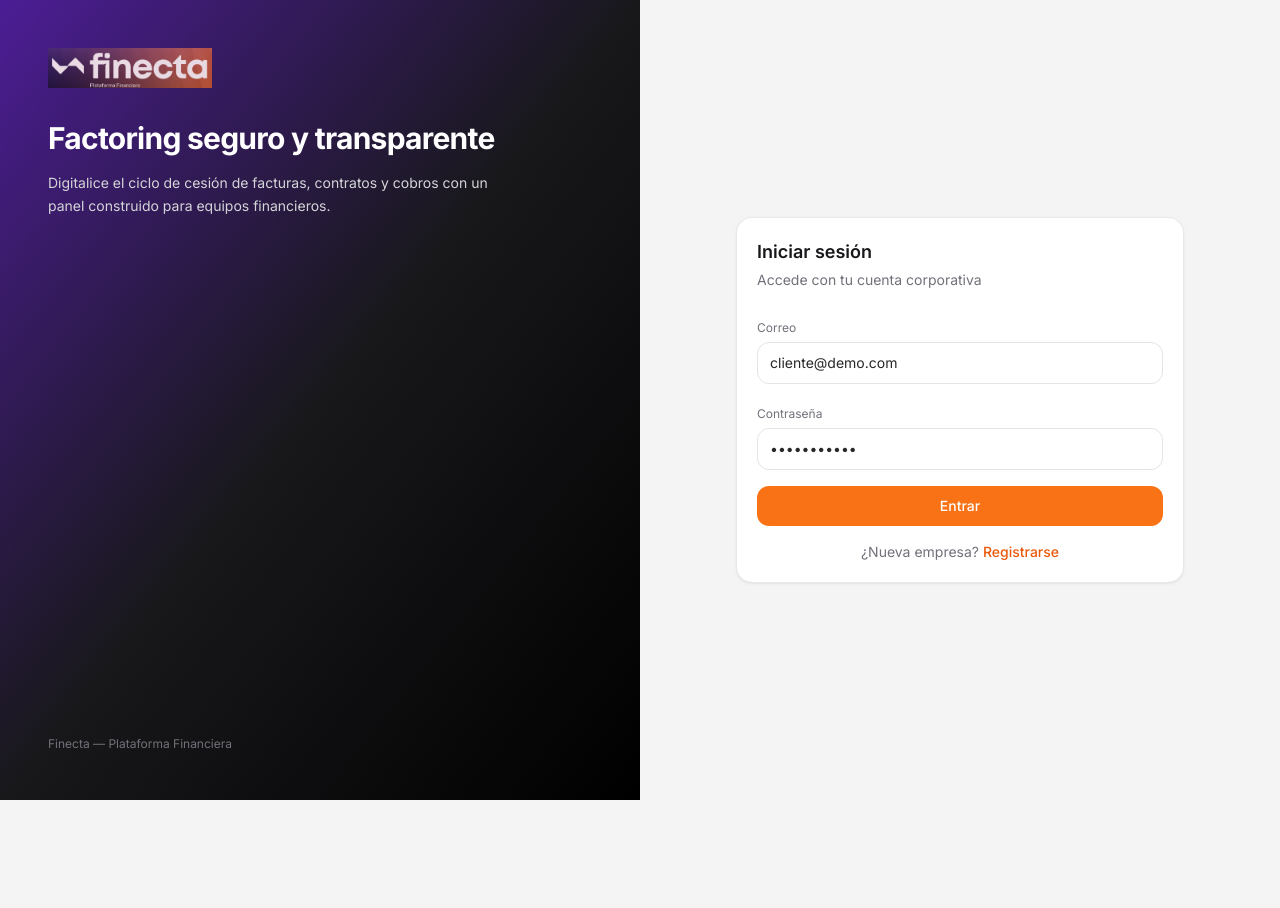
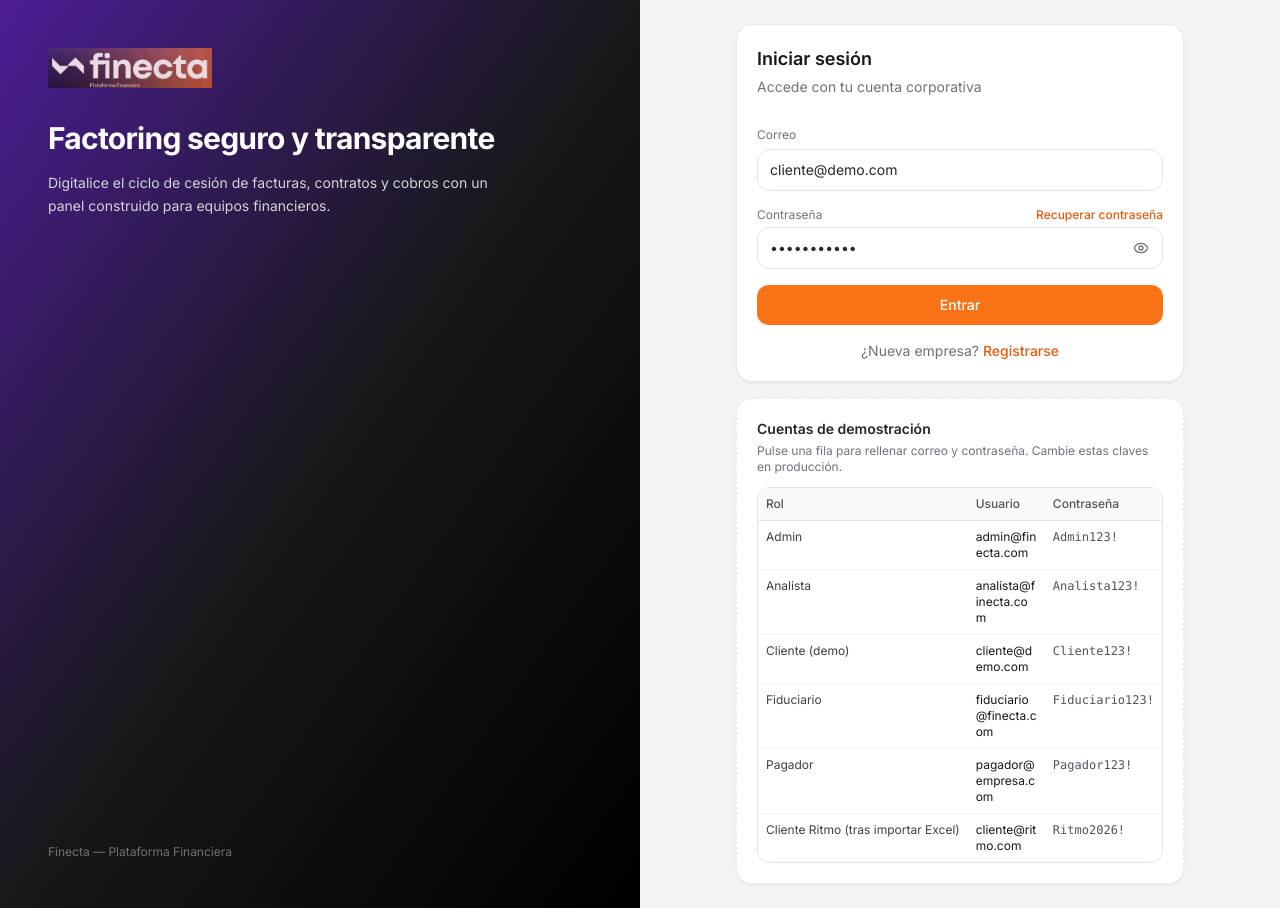
Before and after one commit to dycoronelc/finecta, a React (Vite) app in the folder frontend/: page /login in a window 1280 px wide. Before the commit the page ends 800 px from the top, so only its background shows below. Built offline with nearby package versions, Linux system fonts and the light colour scheme; no server answers.

Commit message:
Mejoras en login

```diff
--- a/frontend/src/App.tsx
+++ b/frontend/src/App.tsx
@@ -3,6 +3,7 @@ import { BrowserRouter, Navigate, Route, Routes } from "react-router-dom";
 import { AuthProvider, useAuth } from "./context/AuthContext";
 import { AppLayout } from "./components/layout/AppLayout";
 import { LoginPage } from "./pages/LoginPage";
+import { ForgotPasswordPage } from "./pages/ForgotPasswordPage";
 import { RegisterPage } from "./pages/RegisterPage";
 import { DashboardPage } from "./pages/DashboardPage";
 import { OnboardingPage } from "./pages/OnboardingPage";
@@ -36,6 +37,7 @@ function AppRoutes() {
     <Routes>
       <Route path="/" element={<LandingPage />} />
       <Route path="/login" element={<LoginPage />} />
+      <Route path="/recuperar-contrasena" element={<ForgotPasswordPage />} />
       <Route path="/registro" element={<RegisterPage />} />
       <Route
         path="/app"
--- /dev/null
+++ b/frontend/src/pages/ForgotPasswordPage.tsx
@@ -0,0 +1,25 @@
+import { Link } from "react-router-dom";
+
+export function ForgotPasswordPage() {
+  return (
+    <div className="min-h-screen w-full min-w-0 flex items-center justify-center p-4 sm:p-6 bg-zinc-100">
+      <div className="w-full max-w-md min-w-0 f-panel">
+        <h1 className="text-lg font-semibold text-zinc-900">Recuperar contraseña</h1>
+        <p className="text-sm text-zinc-600 mt-3 leading-relaxed">
+          En este entorno de demostración no hay restablecimiento automático por correo.
+          Si olvidó su contraseña, contacte al administrador de su organización o al equipo
+          que gestiona Finecta para que le asignen una nueva clave.
+        </p>
+        <p className="text-sm text-zinc-500 mt-4">
+          Para pruebas puede usar las cuentas de ejemplo en la pantalla de inicio de sesión.
+        </p>
+        <Link
+          to="/login"
+          className="mt-6 inline-flex text-sm font-medium text-orange-600 hover:underline"
+        >
+          Volver al inicio de sesión
+        </Link>
+      </div>
+    </div>
+  );
+}
--- a/frontend/src/pages/LoginPage.tsx
+++ b/frontend/src/pages/LoginPage.tsx
@@ -1,14 +1,35 @@
 import { useState } from "react";
 import { Link, useNavigate } from "react-router-dom";
+import { Eye, EyeOff } from "lucide-react";
 import { useAuth } from "../context/AuthContext";
+
+const DEMO_ACCOUNTS: { email: string; password: string; role: string }[] = [
+  { email: "admin@finecta.com", password: "Admin123!", role: "Admin" },
+  { email: "analista@finecta.com", password: "Analista123!", role: "Analista" },
+  { email: "cliente@demo.com", password: "Cliente123!", role: "Cliente (demo)" },
+  { email: "fiduciario@finecta.com", password: "Fiduciario123!", role: "Fiduciario" },
+  { email: "pagador@empresa.com", password: "Pagador123!", role: "Pagador" },
+  {
+    email: "cliente@ritmo.com",
+    password: "Ritmo2026!",
+    role: "Cliente Ritmo (tras importar Excel)",
+  },
+];
 
 export function LoginPage() {
   const { login } = useAuth();
   const nav = useNavigate();
   const [email, setEmail] = useState("cliente@demo.com");
   const [password, setPassword] = useState("Cliente123!");
+  const [showPassword, setShowPassword] = useState(false);
   const [err, setErr] = useState<string | null>(null);
   const [load, setLoad] = useState(false);
+
+  function applyDemo(account: (typeof DEMO_ACCOUNTS)[0]) {
+    setEmail(account.email);
+    setPassword(account.password);
+    setErr(null);
+  }
 
   async function onSubmit(e: React.FormEvent) {
     e.preventDefault();
@@ -38,7 +59,8 @@ export function LoginPage() {
         <p className="text-xs text-zinc-500">Finecta — Plataforma Financiera</p>
       </div>
       <div className="flex-1 w-full min-w-0 flex items-center justify-center p-4 sm:p-6 bg-zinc-100">
-        <div className="w-full max-w-md min-w-0 f-panel">
+        <div className="w-full max-w-md min-w-0 space-y-4">
+          <div className="f-panel">
             <h2 className="text-lg font-semibold text-zinc-900">Iniciar sesión</h2>
             <p className="text-sm text-zinc-500 mt-1">
               Accede con tu cuenta corporativa
@@ -56,15 +78,33 @@ export function LoginPage() {
                 />
               </div>
               <div>
+                <div className="flex items-center justify-between gap-2 mt-1">
                   <label className="text-xs text-zinc-500">Contraseña</label>
+                  <Link
+                    to="/recuperar-contrasena"
+                    className="text-xs font-medium text-orange-600 hover:underline shrink-0"
+                  >
+                    Recuperar contraseña
+                  </Link>
+                </div>
+                <div className="relative mt-1">
                   <input
-                className="f-input mt-1"
-                type="password"
+                    className="f-input pr-11"
+                    type={showPassword ? "text" : "password"}
                     value={password}
                     onChange={(e) => setPassword(e.target.value)}
                     required
                     autoComplete="current-password"
                   />
+                  <button
+                    type="button"
+                    className="absolute right-2 top-1/2 -translate-y-1/2 rounded-lg p-1.5 text-zinc-500 hover:bg-zinc-100 hover:text-zinc-800 focus:outline-none focus:ring-2 focus:ring-orange-500/30"
+                    onClick={() => setShowPassword((v) => !v)}
+                    aria-label={showPassword ? "Ocultar contraseña" : "Mostrar contraseña"}
+                  >
+                    {showPassword ? <EyeOff className="h-4 w-4" /> : <Eye className="h-4 w-4" />}
+                  </button>
+                </div>
               </div>
               {err && (
                 <p className="text-sm text-red-600 bg-red-50 border border-red-100 rounded-xl px-3 py-2">
@@ -82,6 +122,49 @@ export function LoginPage() {
               </Link>
             </p>
           </div>
+
+          <div className="f-panel border-dashed">
+            <h3 className="text-sm font-semibold text-zinc-800">Cuentas de demostración</h3>
+            <p className="text-xs text-zinc-500 mt-1">
+              Pulse una fila para rellenar correo y contraseña. Cambie estas claves en producción.
+            </p>
+            <div className="mt-3 rounded-xl border border-zinc-200 overflow-x-auto text-xs">
+              <table className="w-full min-w-[320px] text-left">
+                <thead>
+                  <tr className="bg-zinc-50 text-zinc-600 border-b border-zinc-200">
+                    <th className="px-2 py-2 font-medium whitespace-nowrap">Rol</th>
+                    <th className="px-2 py-2 font-medium">Usuario</th>
+                    <th className="px-2 py-2 font-medium whitespace-nowrap">Contraseña</th>
+                  </tr>
+                </thead>
+                <tbody>
+                  {DEMO_ACCOUNTS.map((row) => (
+                    <tr
+                      key={row.email}
+                      className="border-b border-zinc-100 last:border-0 hover:bg-orange-50/60 cursor-pointer transition-colors"
+                      onClick={() => applyDemo(row)}
+                      onKeyDown={(e) => {
+                        if (e.key === "Enter" || e.key === " ") {
+                          e.preventDefault();
+                          applyDemo(row);
+                        }
+                      }}
+                      tabIndex={0}
+                      role="button"
+                      aria-label={`Usar cuenta ${row.email}`}
+                    >
+                      <td className="px-2 py-2 text-zinc-700 whitespace-nowrap align-top">{row.role}</td>
+                      <td className="px-2 py-2 text-zinc-900 break-all align-top">{row.email}</td>
+                      <td className="px-2 py-2 text-zinc-600 font-mono whitespace-nowrap align-top">
+                        {row.password}
+                      </td>
+                    </tr>
+                  ))}
+                </tbody>
+              </table>
+            </div>
+          </div>
+        </div>
       </div>
     </div>
   );
--- a/frontend/vite.config.ts
+++ b/frontend/vite.config.ts
@@ -2,7 +2,9 @@ import { defineConfig } from "vite";
 import react from "@vitejs/plugin-react";
 
 // https://vite.dev/config/
+// Caché fuera de node_modules: en CI (p. ej. Railway) evita EBUSY al borrar node_modules/.vite
 export default defineConfig({
+  cacheDir: ".vite-cache",
   plugins: [react()],
   server: {
     port: 5173,
```
Also changed, not shown: 3 other files (tests, documents, lock files or other folders). Lines whose indentation alone changed are shown as unchanged.
